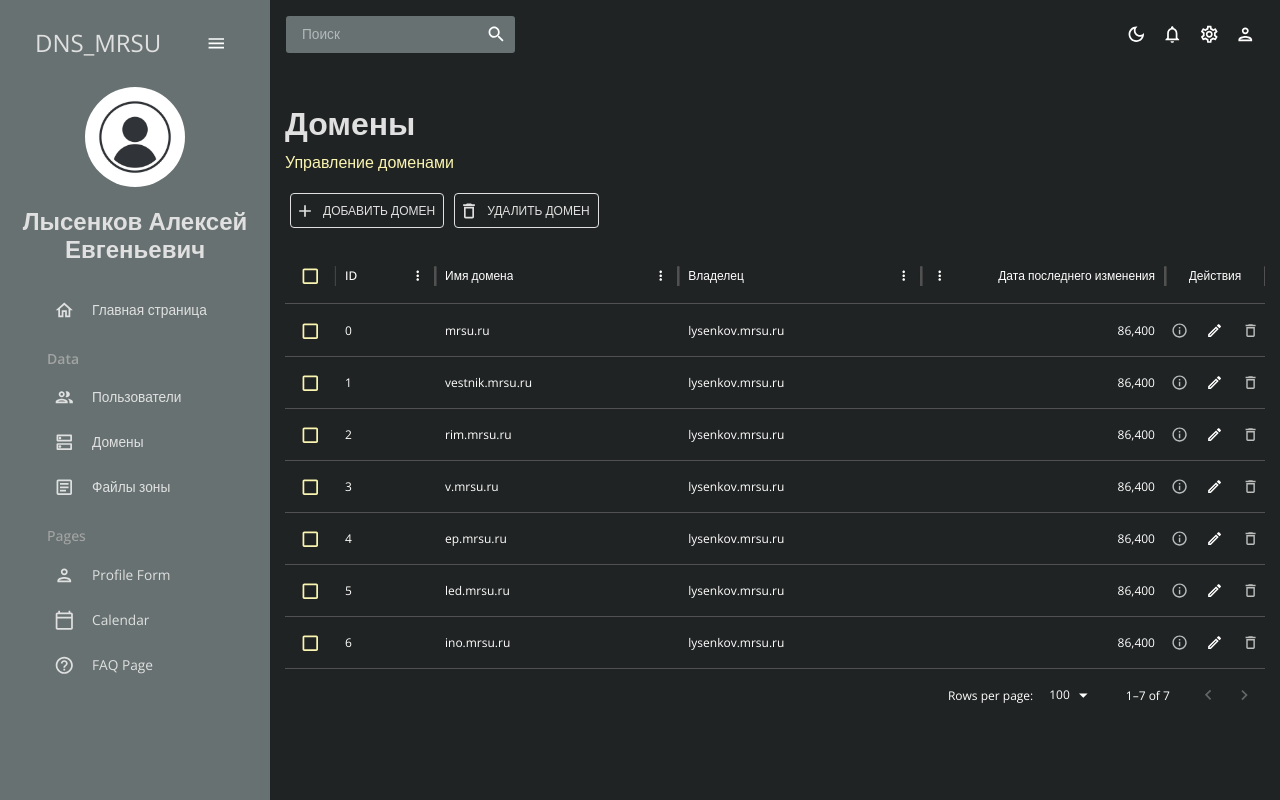
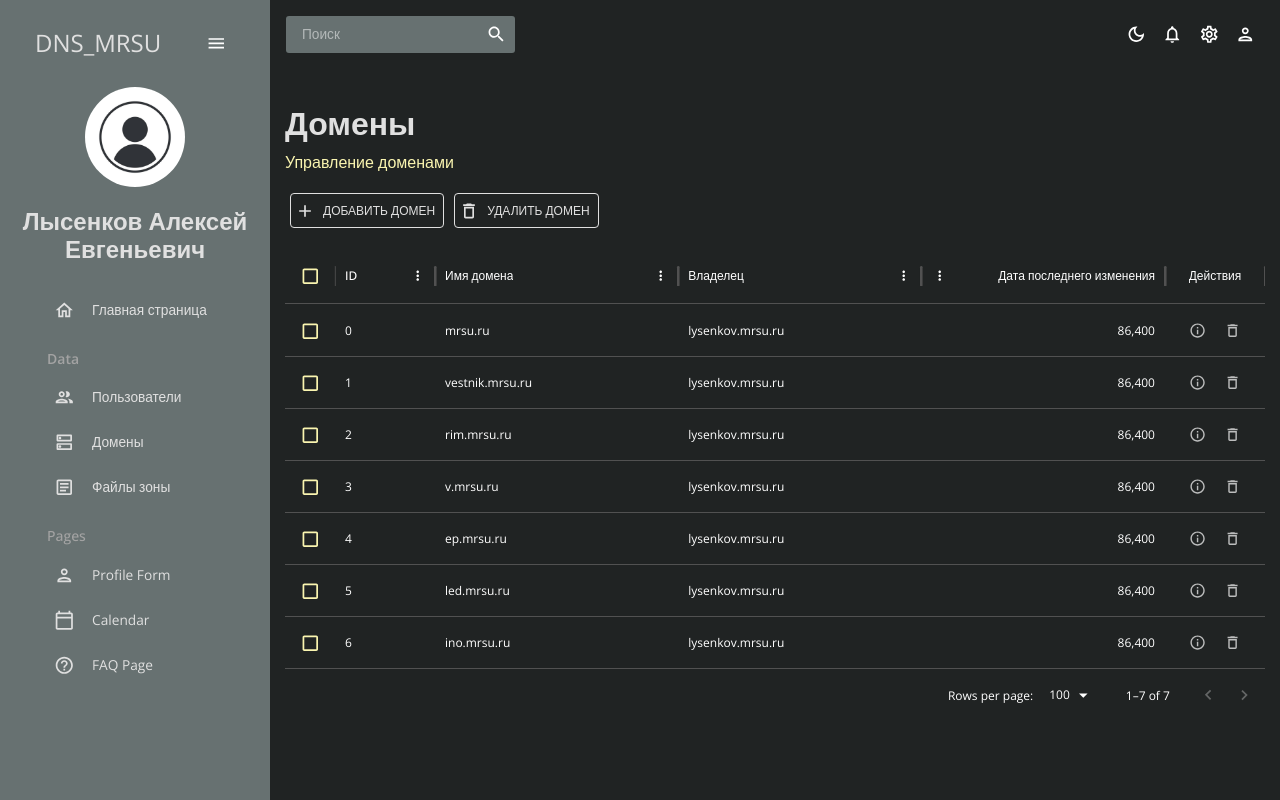
Before and after one commit to elizaveta-rybina/MRSU_DNS, a React (Create React App) app in the folder src/frontend/: page /domain in a window 1280 px wide. Built offline with nearby package versions, Linux system fonts and the light colour scheme.

Commit message:
add selected type to records

```diff
--- a/src/frontend/src/scenes/domains/index.jsx
+++ b/src/frontend/src/scenes/domains/index.jsx
@@ -21,7 +21,7 @@ function EditToolbar(props) {
   const handleClick = () => {
     const maxId = rows.reduce((max, row) => (row.id > max ? row.id : max), 0);
     console.log(maxId);
-    const id = maxId + 1;
+    const id = maxId === 0 ? 0 : maxId + 1;
     setRows((oldRows) => [
       ...oldRows,
       { id, name: "", admin: "", minimum: 0, isNew: true },
@@ -65,7 +65,6 @@ const Domain = () => {
 
   const {
     infoClick,
-    editClick,
     deleteClick,
     rowEditStop,
     saveClick,
@@ -131,13 +130,6 @@ const Domain = () => {
             color="inherit"
           />,
           <GridActionsCellItem
-            icon={<EditOutlinedIcon />}
-            label="Edit"
-            className="textPrimary"
-            onClick={() => editClick(id)}
-            color="inherit"
-          />,
-          <GridActionsCellItem
             icon={<DeleteOutlinedIcon />}
             label="Delete"
             onClick={() => deleteClick(id)}
--- a/src/frontend/src/scenes/records/index.jsx
+++ b/src/frontend/src/scenes/records/index.jsx
@@ -29,7 +29,7 @@ const EditToolbar = React.memo(function EditToolbar({
 
   const handleClick = useCallback(() => {
     const maxId = rows.reduce((max, row) => (row.id > max ? row.id : max), 0);
-    const id = maxId + 1;
+    const id = maxId === 0 ? 0 : maxId + 1;
     setRows((oldRows) => [
       ...oldRows,
       {
@@ -119,9 +119,10 @@ const Record = () => {
       {
         field: "type",
         headerName: "Тип",
-        type: "string",
+        type: "singleSelect",
         flex: 1,
         editable: true,
+        valueOptions: ["A", "MX", "CNAME", "SRV", "TXT"],
       },
       {
         field: "value",
```
